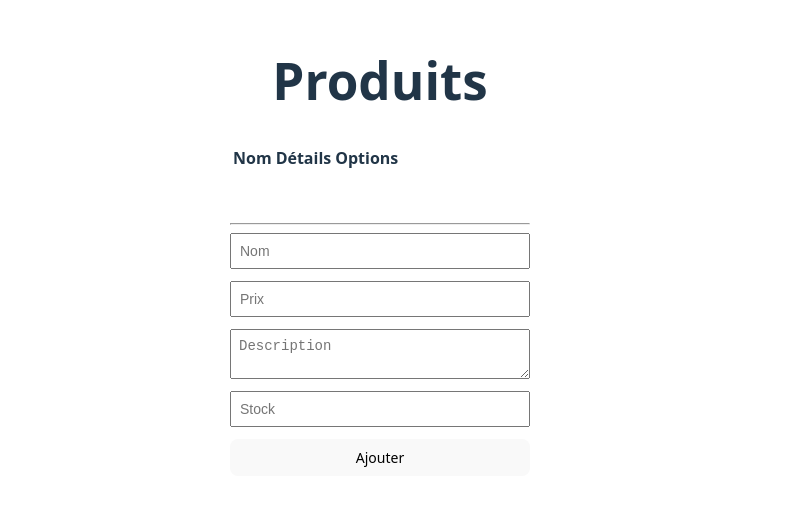
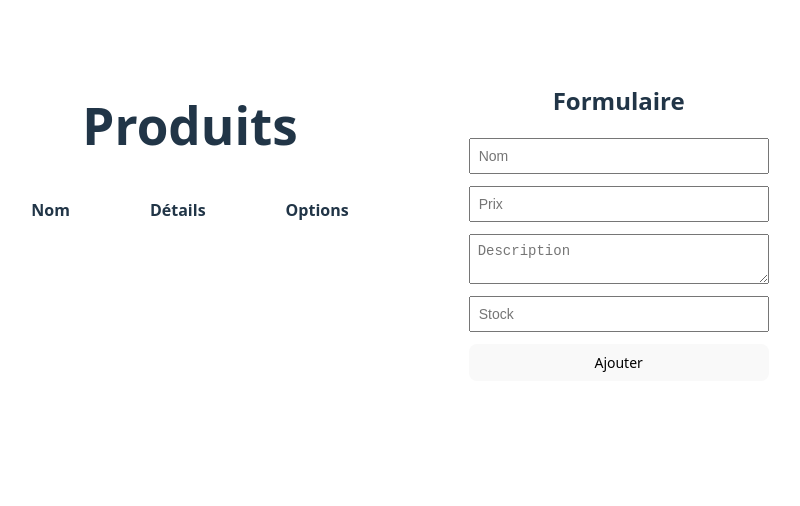
Before and after one commit to Tasnimetr/appweb-trpr01, a Vue app in the folder trpr01/my-app/: page / in a window 1280 px wide. Shown: the part 128-634 px from the top of the page, without its empty margins (260-1060 px from the left). Built offline with nearby package versions, Linux system fonts and the light colour scheme.

Commit message:
B1 Séparation affichage produits et formulaire
Je me suis servie de chatgpt pour le code du style de la page.

```diff
--- a/trpr01/my-app/src/App.vue
+++ b/trpr01/my-app/src/App.vue
@@ -4,12 +4,14 @@ import ProductForm from './components/ProductForm.vue'
 </script>
 
 <template>
-  <div>
-    <ProductTable />
-  </div>
-  <hr />
-  <div>
-    <ProductForm />
+  <div class="container">
+    <div class="left">
+      <ProductTable />
+    </div>
+
+    <div class="right">
+      <ProductForm />
+    </div>
   </div>
 </template>
 
@@ -29,4 +31,12 @@ import ProductForm from './components/ProductForm.vue'
 div {
   margin-bottom: 50px;
 }
+.container {
+  display: flex;
+  width: 100%;
+}
+.left, .right {
+  width: 50%;
+  padding: 40px;
+}
 </style>
--- a/trpr01/my-app/src/components/ProductForm.vue
+++ b/trpr01/my-app/src/components/ProductForm.vue
@@ -41,6 +41,9 @@ function resetForm(): void {
 </script>
 
 <template>
+
+    <h2>Formulaire</h2>
+
     <form @submit.prevent="submit">
         <input v-model="form.name" placeholder="Nom" />
         <input v-model="form.price" type="number" placeholder="Prix" />
--- a/trpr01/my-app/src/components/ProductTable.vue
+++ b/trpr01/my-app/src/components/ProductTable.vue
@@ -11,8 +11,20 @@
         </tr>
         <tr v-for="product in products" :key="product.name">
             <td>{{ product.name }}</td>
-            <td><a href="#">Voir détails</a></td>
+            <td><a href="#">détails</a></td>
             <td>Boutons</td>
         </tr>
     </table>
 </template>
+
+<style scoped>
+table {
+  margin: 0 auto;
+  border-collapse: collapse;
+}
+
+th, td {
+  padding: 10px 40px;
+  /*border: 1px solid #ccc;*/
+}
+</style>
```
